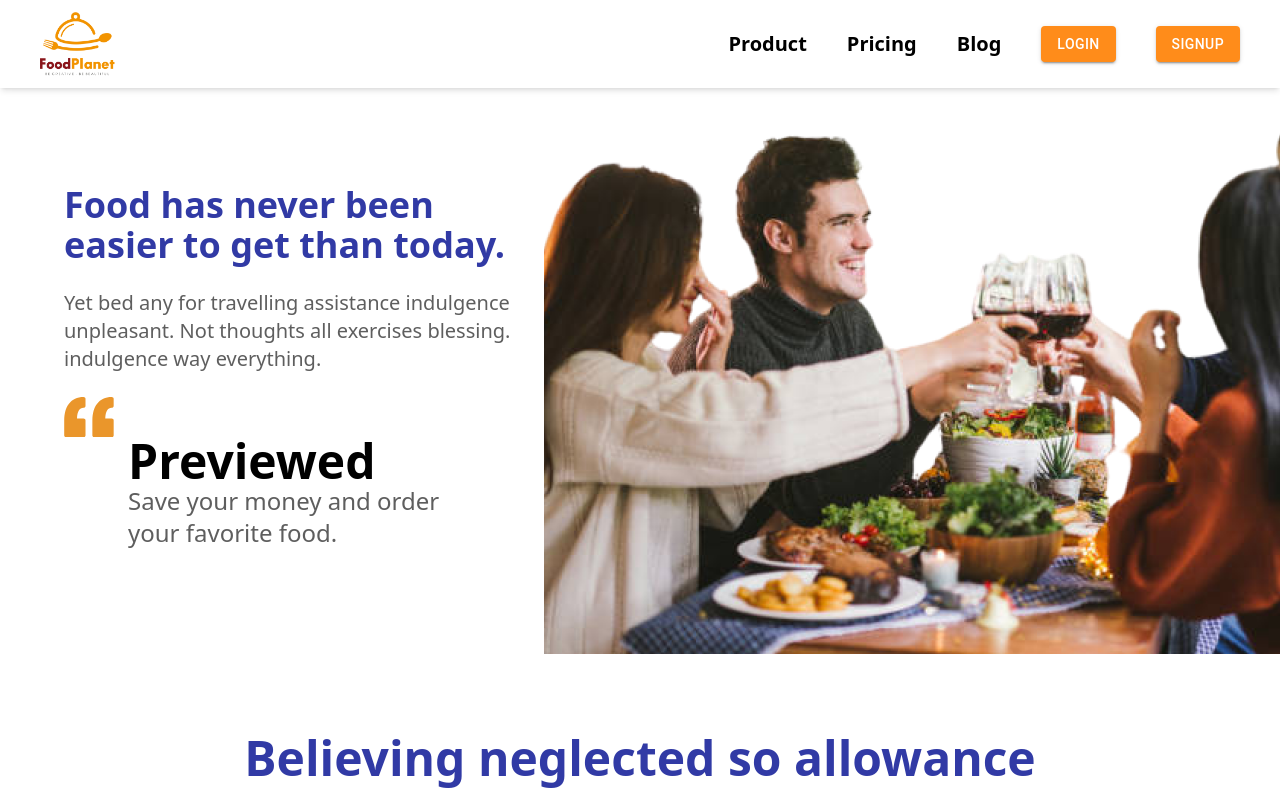
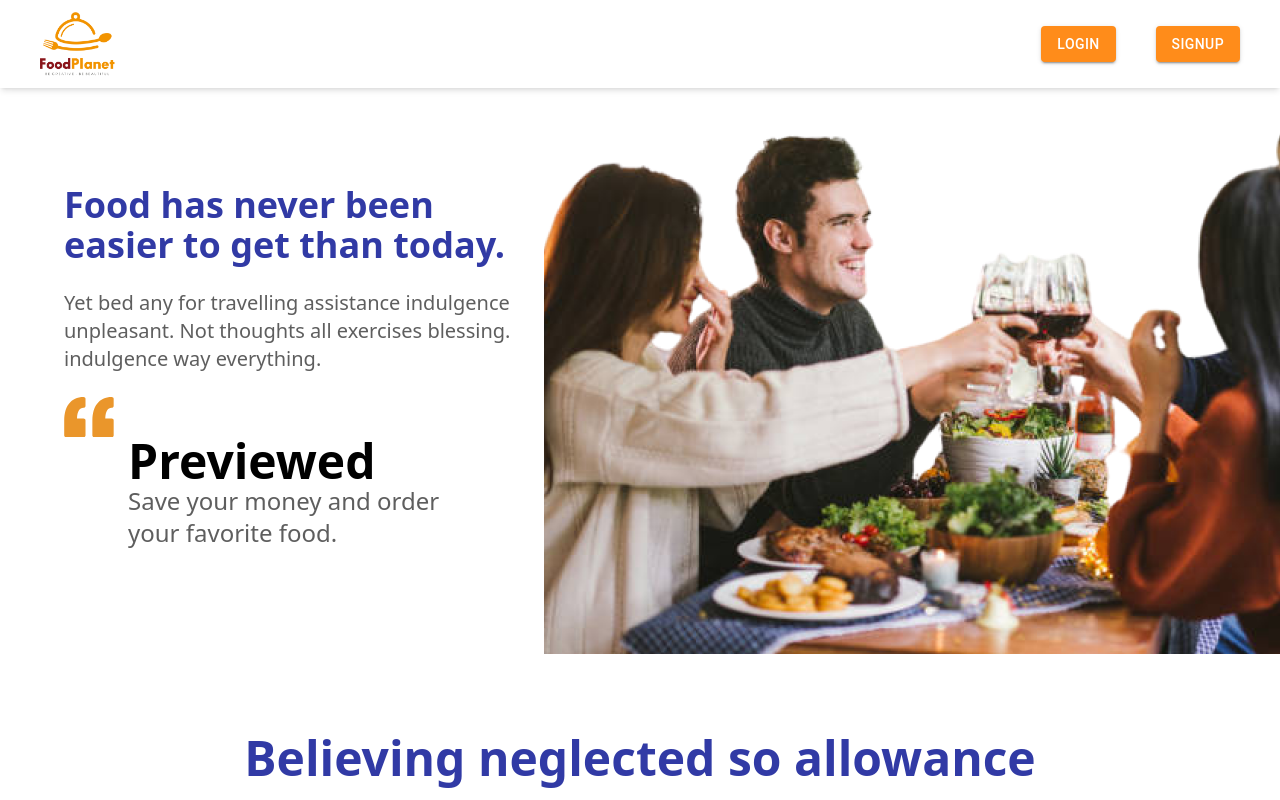
Before and after one commit to patrick-n4/FoodPlanet, a React (Vite) app: page / in a window 1280 px wide. Shown: the top 800 px of the page. Built offline with nearby package versions, Linux system fonts and the light colour scheme.

Commit message:
Removed the unnecessary links from the home page

```diff
--- a/src/Components/Navigation.jsx
+++ b/src/Components/Navigation.jsx
@@ -4,14 +4,10 @@ import {Button} from '@mui/material'
 import {Link} from 'react-router-dom'
 
 function Navigation() {
-  const navs = ["Product", "Pricing", "Blog"]
   return (
     <div className="flex z-50 fixed w-full py-3 items-center bg-white shadow-md px-10 justify-between">
         <img className="h-[4rem]" src={Logo} alt="logo"/>
         <div className="flex items-center gap-10">
-            {navs.map((nav, index)=>(
-                <Link className="font-bold text-xl" key={index} to={`/${nav.toLowerCase()}`}>{nav}</Link>
-            ))}
             <Link to="/login"><Button variant="contained" style={{background: "#FF8C1A"}}>LOGIN</Button></Link>
             <Link to="/signup"><Button variant="contained" style={{background: "#FF8C1A"}}>Signup</Button></Link>
         </div>
```
